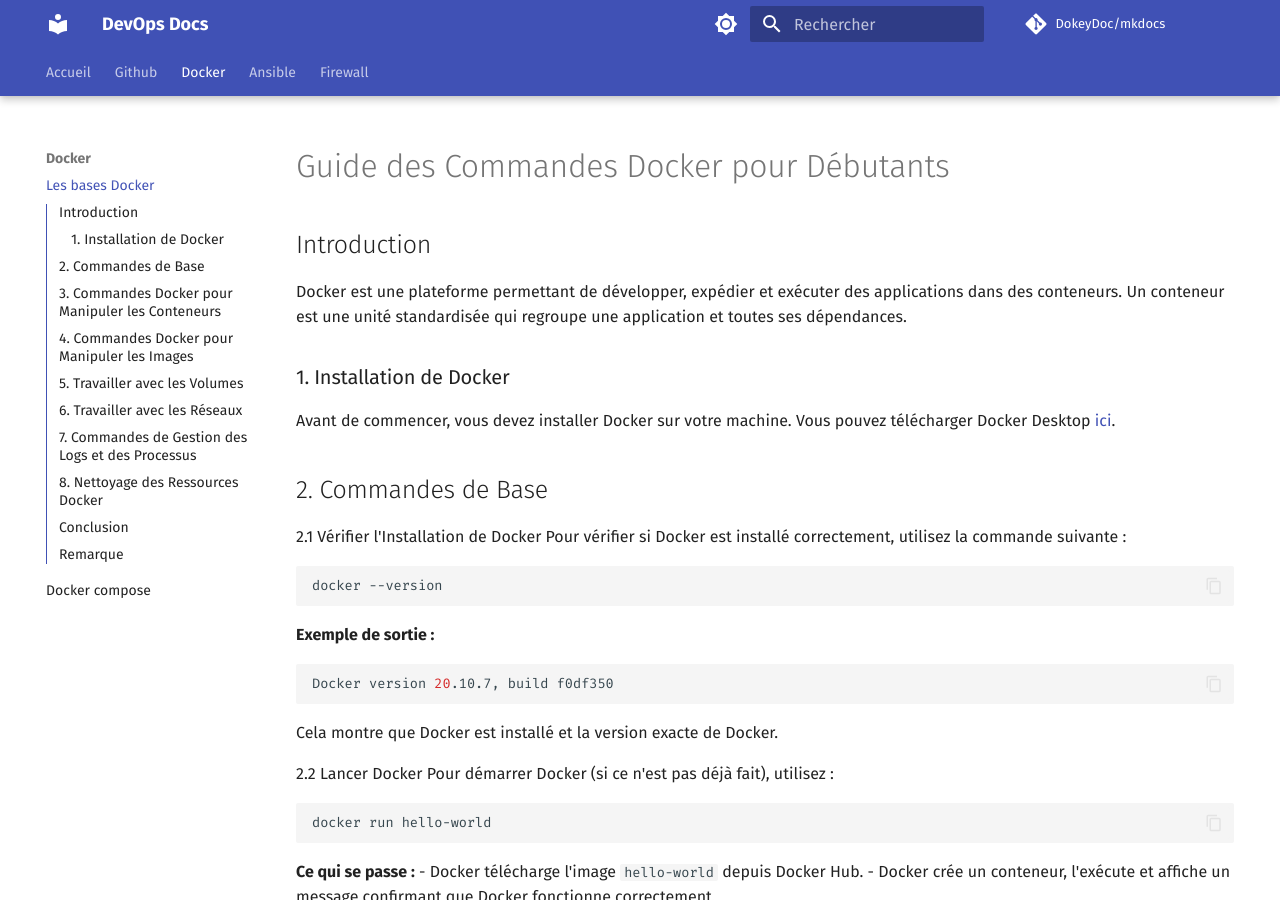
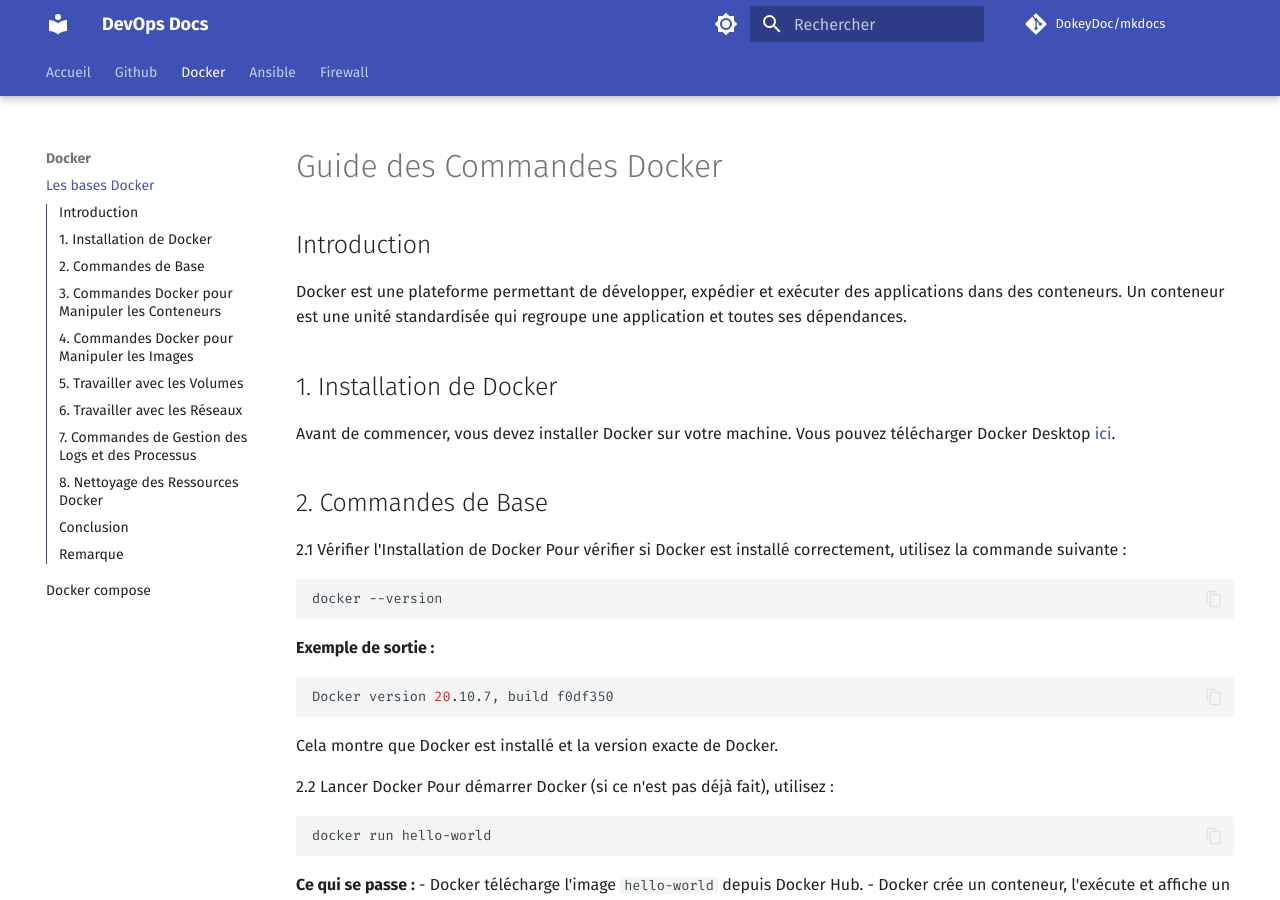
Before and after one commit to DokeyDoc/mkdocs, an MkDocs documentation site: the page built from docs/docker/docker-basics.md, in a window 1280 px wide and 900 px high. Built offline with MkDocs 1.6.1 and Material for MkDocs 9.7.7, drawn with Linux system fonts in a browser that asks for light colours; comment, search, counter and statistics services are not loaded.

Commit message:
feat: change title docker-basics

```diff
--- a/docs/docker/docker-basics.md
+++ b/docs/docker/docker-basics.md
@@ -1,10 +1,10 @@
 
-# Guide des Commandes Docker pour Débutants
+# Guide des Commandes Docker
 
 ## Introduction
 Docker est une plateforme permettant de développer, expédier et exécuter des applications dans des conteneurs. Un conteneur est une unité standardisée qui regroupe une application et toutes ses dépendances.
 
-### 1. Installation de Docker
+## 1. Installation de Docker
 Avant de commencer, vous devez installer Docker sur votre machine. Vous pouvez télécharger Docker Desktop [ici](https://www.docker.com/products/docker-desktop).
 
 ## 2. Commandes de Base
```
